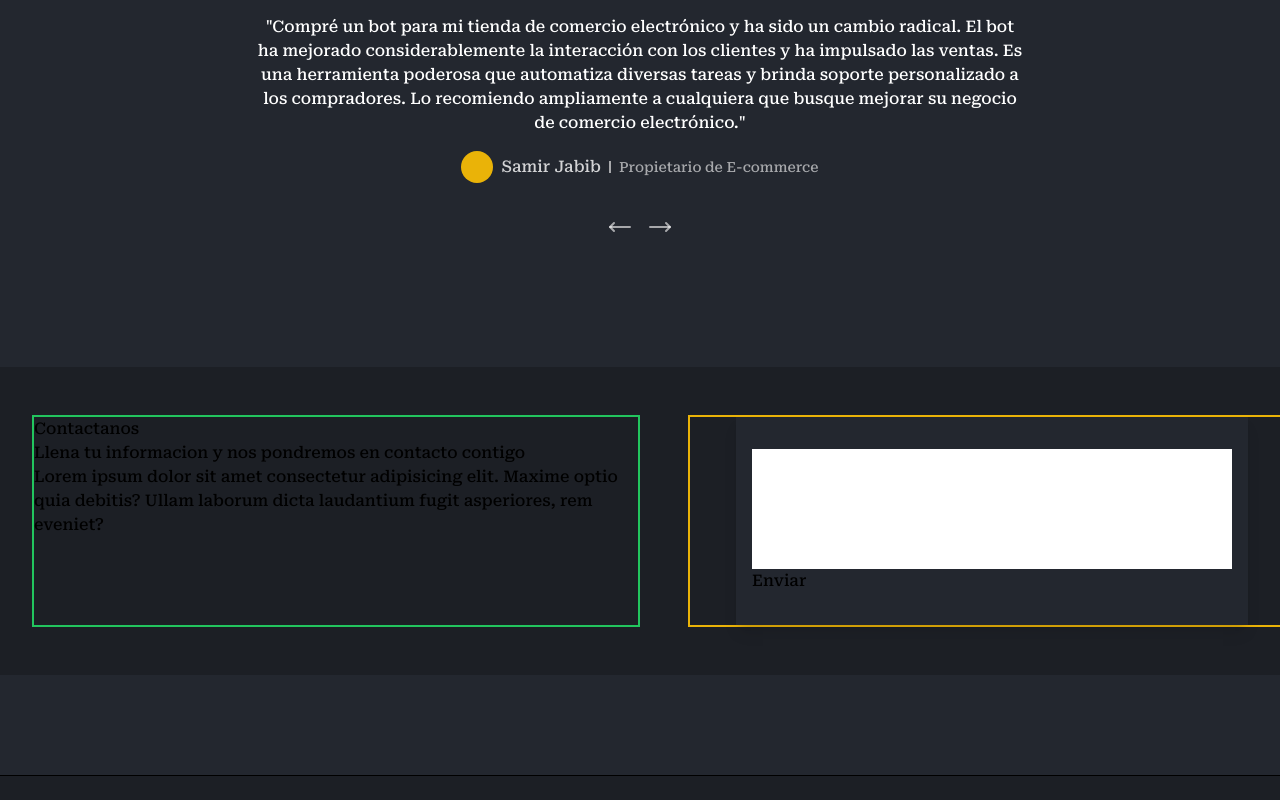
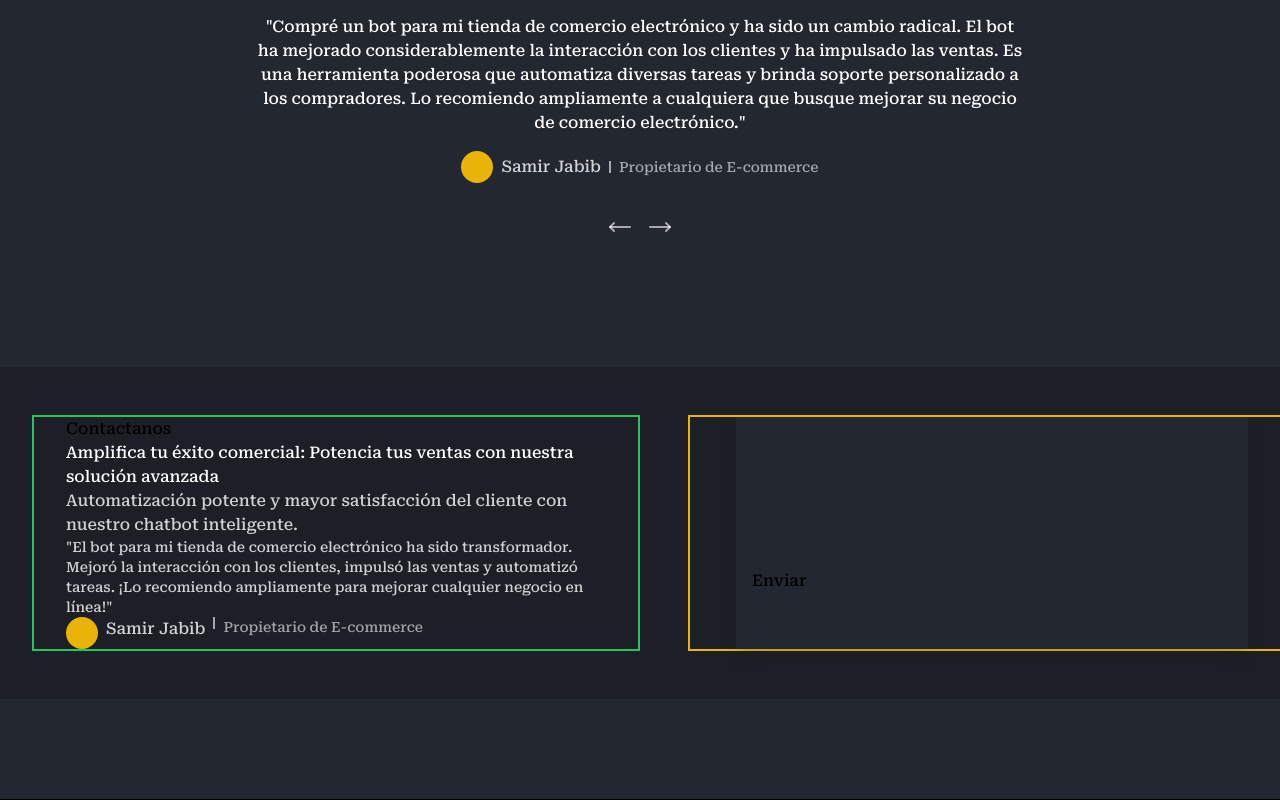
Before and after one commit to samirjabib/botlify-app, a Next.js app: page / in a window 1280 px wide. Shown: the part 2955-3755 px from the top of the page. Before the commit the page ends 3731 px from the top, so only its background shows below. Built offline with nearby package versions, Linux system fonts and the light colour scheme.

Commit message:
test area

```diff
--- /dev/null
+++ b/components/Client/ui/TextArea.tsx
@@ -0,0 +1,23 @@
+import * as React from "react";
+import { cn } from "../../../lib/class-name-utils";
+
+export interface TextareaProps
+  extends React.TextareaHTMLAttributes<HTMLTextAreaElement> {}
+
+const Textarea = React.forwardRef<HTMLTextAreaElement, TextareaProps>(
+  ({ className, ...props }, ref) => {
+    return (
+      <textarea
+        className={cn(
+          "flex min-h-[80px] w-full rounded-md border border-input bg-transparent px-3 py-2 text-sm ring-offset-background placeholder:text-muted-foreground focus-visible:outline-none focus-visible:ring-2 focus-visible:ring-ring focus-visible:ring-offset-2 disabled:cursor-not-allowed disabled:opacity-50",
+          className
+        )}
+        ref={ref}
+        {...props}
+      />
+    );
+  }
+);
+Textarea.displayName = "Textarea";
+
+export { Textarea };
--- a/components/LandingPage/LandingContact/LandingContact.tsx
+++ b/components/LandingPage/LandingContact/LandingContact.tsx
@@ -5,18 +5,35 @@ const LandingContact = () => {
     <div className="bg-darkGray w-full py-12">
       <div className="grid grid-cols-2 wrapper justify-center space-x-12">
         {/* text-box first row */}
-        <div className="col-span-1 border-green-500 border-2">
+        <div className="col-span-1 border-green-500 border-2 px-8">
           <button>Contactanos</button>
           <div>
-            <h2>Llena tu informacion y nos pondremos en contacto contigo</h2>
-            <p>
-              Lorem ipsum dolor sit amet consectetur adipisicing elit. Maxime
-              optio quia debitis? Ullam laborum dicta laudantium fugit
-              asperiores, rem eveniet?
+            <h2 className="text-white">
+              Amplifica tu éxito comercial: Potencia tus ventas con nuestra
+              solución avanzada
+            </h2>
+            <p className="text-white/80">
+              Automatización potente y mayor satisfacción del cliente con
+              nuestro chatbot inteligente.
             </p>
           </div>
 
-          <div></div>
+          <div>
+            <p className="text-white/80 text-start text-sm ">
+              "El bot para mi tienda de comercio electrónico ha sido
+              transformador. Mejoró la interacción con los clientes, impulsó las
+              ventas y automatizó tareas. ¡Lo recomiendo ampliamente para
+              mejorar cualquier negocio en línea!"
+            </p>
+            <div className="flex flex-row gap-x-2   justify-start">
+              <div className="h-8 w-8 bg-yellow-500 rounded-full" />
+              <h3 className="text-white/80">Samir Jabib</h3>
+              <div className="h-3  border border-white/60" />
+              <p className=" text-white/60 text-sm">
+                Propietario de E-commerce
+              </p>
+            </div>
+          </div>
         </div>
         {/* form second col */}
         <div className="col-span-1  w-full border-yellow-500 border-2 flex justify-center">
```
